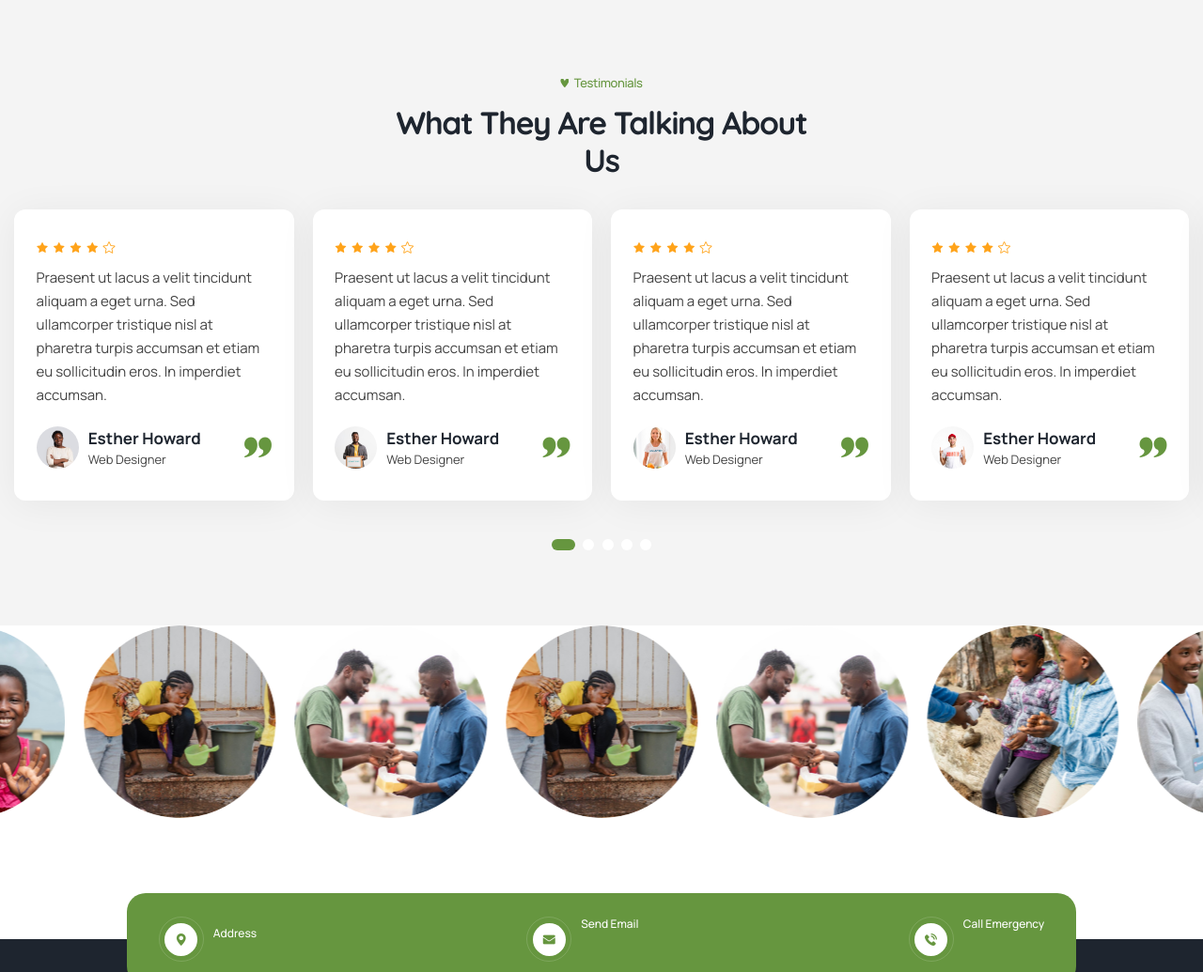
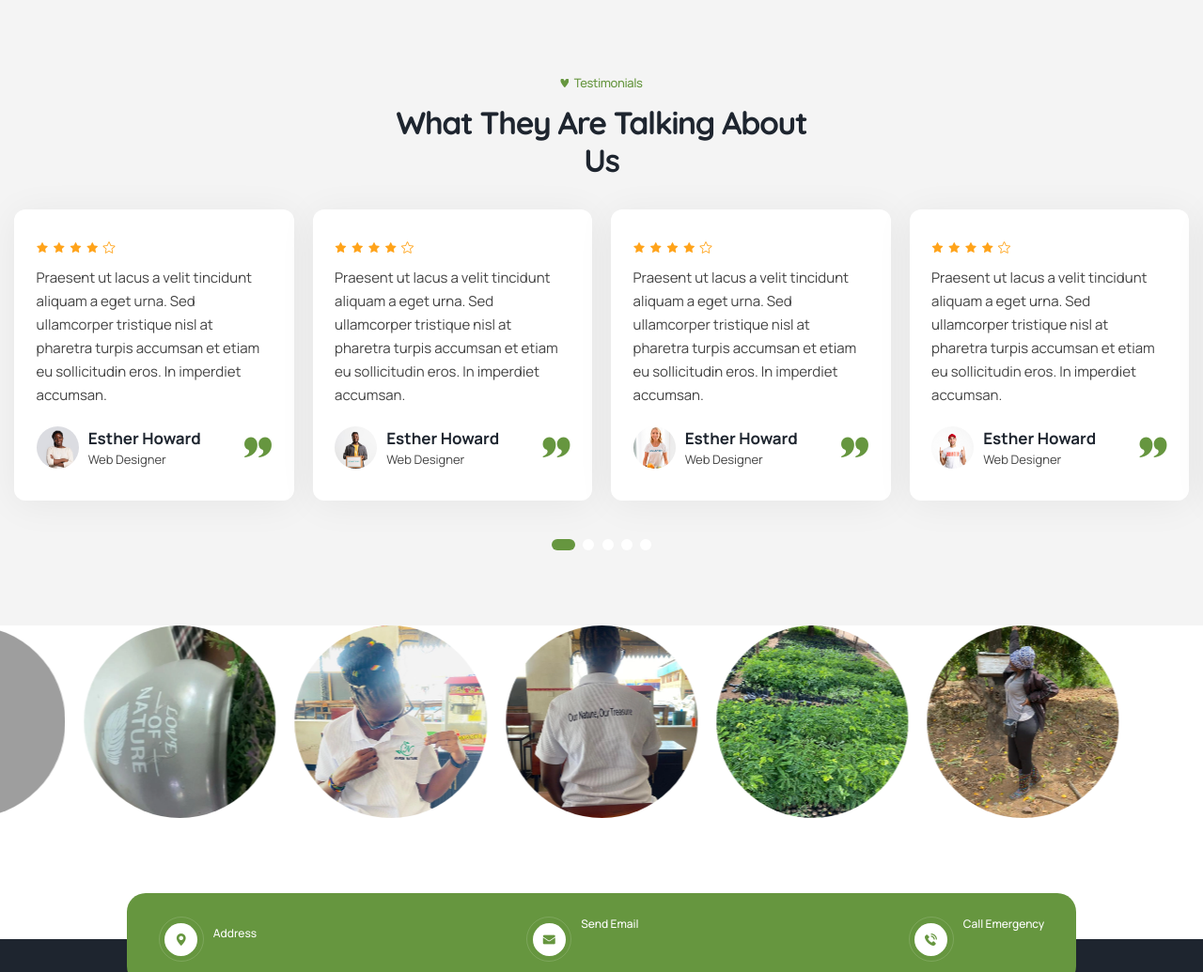
Before and after one commit to migambile25/Narok_Nature, a CodeIgniter 4 app: the page made by app/Views/landing.php in a window 1280 px wide. Shown: the part 3968-5003 px from the top of the page at 94% size. Run offline with PHP 8.4 and a stand-in for CodeIgniter, Linux system fonts and the light colour scheme; the template is opened without the code that fills it, so the values that code supplies are empty; some libraries are stand-ins or nearby versions; grey boxes are pictures that could not be loaded.

Commit message:
Updated the Gallery Section

```diff
--- a/app/Views/landing.php
+++ b/app/Views/landing.php
@@ -553,72 +553,29 @@
 
 
     <!-- GALLERY SECTION START -->
+    <?php
+    $galleryImages = [
+        "assets/img/1.webp",
+        "assets/img/2.webp",
+        "assets/img/3.webp",
+        "assets/img/4.webp",
+        "assets/img/5.webp",
+        "assets/img/6.webp",
+        "assets/img/7.webp"
+    ];
+    ?>
+
     <div class="ul-gallery overflow-hidden ul-section-spacing mx-auto pt-0">
         <div class="ul-gallery-slider swiper">
             <div class="swiper-wrapper">
-                <!-- single gallery item -->
-                <div class="ul-gallery-item swiper-slide">
-                    <img src="assets/img/gallery-item-1.png" alt="Gallery Image">
-                    <div class="ul-gallery-item-btn-wrapper">
-                        <a href="assets/img/gallery-item-1.png" data-fslightbox="gallery"><i class="flaticon-instagram"></i></a>
+                <?php foreach ($galleryImages as $image): ?>
+                    <div class="ul-gallery-item swiper-slide">
+                        <img src="<?= $image ?>" alt="Gallery Image">
+                        <div class="ul-gallery-item-btn-wrapper">
+                            <a href="<?= $image ?>" data-fslightbox="gallery"><i class="flaticon-instagram"></i></a>
+                        </div>
                     </div>
-                </div>
-
-                <!-- single gallery item -->
-                <div class="ul-gallery-item swiper-slide">
-                    <img src="assets/img/gallery-item-2.png" alt="Gallery Image">
-                    <div class="ul-gallery-item-btn-wrapper">
-                        <a href="assets/img/gallery-item-2.png" data-fslightbox="gallery"><i class="flaticon-instagram"></i></a>
-                    </div>
-                </div>
-
-                <!-- single gallery item -->
-                <div class="ul-gallery-item swiper-slide">
-                    <img src="assets/img/gallery-item-3.png" alt="Gallery Image">
-                    <div class="ul-gallery-item-btn-wrapper">
-                        <a href="assets/img/gallery-item-3.png" data-fslightbox="gallery"><i class="flaticon-instagram"></i></a>
-                    </div>
-                </div>
-
-                <!-- single gallery item -->
-                <div class="ul-gallery-item swiper-slide">
-                    <img src="assets/img/gallery-item-4.png" alt="Gallery Image">
-                    <div class="ul-gallery-item-btn-wrapper">
-                        <a href="assets/img/gallery-item-4.png" data-fslightbox="gallery"><i class="flaticon-instagram"></i></a>
-                    </div>
-                </div>
-
-                <!-- single gallery item -->
-                <div class="ul-gallery-item swiper-slide">
-                    <img src="assets/img/gallery-item-5.png" alt="Gallery Image">
-                    <div class="ul-gallery-item-btn-wrapper">
-                        <a href="assets/img/gallery-item-5.png" data-fslightbox="gallery"><i class="flaticon-instagram"></i></a>
-                    </div>
-                </div>
-
-                <!-- single gallery item -->
-                <div class="ul-gallery-item swiper-slide">
-                    <img src="assets/img/gallery-item-6.png" alt="Gallery Image">
-                    <div class="ul-gallery-item-btn-wrapper">
-                        <a href="assets/img/gallery-item-6.png" data-fslightbox="gallery"><i class="flaticon-instagram"></i></a>
-                    </div>
-                </div>
-
-                <!-- single gallery item -->
-                <div class="ul-gallery-item swiper-slide">
-                    <img src="assets/img/gallery-item-1.png" alt="Gallery Image">
-                    <div class="ul-gallery-item-btn-wrapper">
-                        <a href="assets/img/gallery-item-1.png" data-fslightbox="gallery"><i class="flaticon-instagram"></i></a>
-                    </div>
-                </div>
-
-                <!-- single gallery item -->
-                <div class="ul-gallery-item swiper-slide">
-                    <img src="assets/img/gallery-item-2.png" alt="Gallery Image">
-                    <div class="ul-gallery-item-btn-wrapper">
-                        <a href="assets/img/gallery-item-2.png" data-fslightbox="gallery"><i class="flaticon-instagram"></i></a>
-                    </div>
-                </div>
+                <?php endforeach; ?>
             </div>
         </div>
     </div>
```
Also changed, not shown: public/assets/img/1.webp (added), public/assets/img/2.webp (added), public/assets/img/3.webp (added), public/assets/img/4.webp (added), public/assets/img/6.webp (added), public/assets/img/7.webp (added), public/assets/img/logo-2.webp (added).
